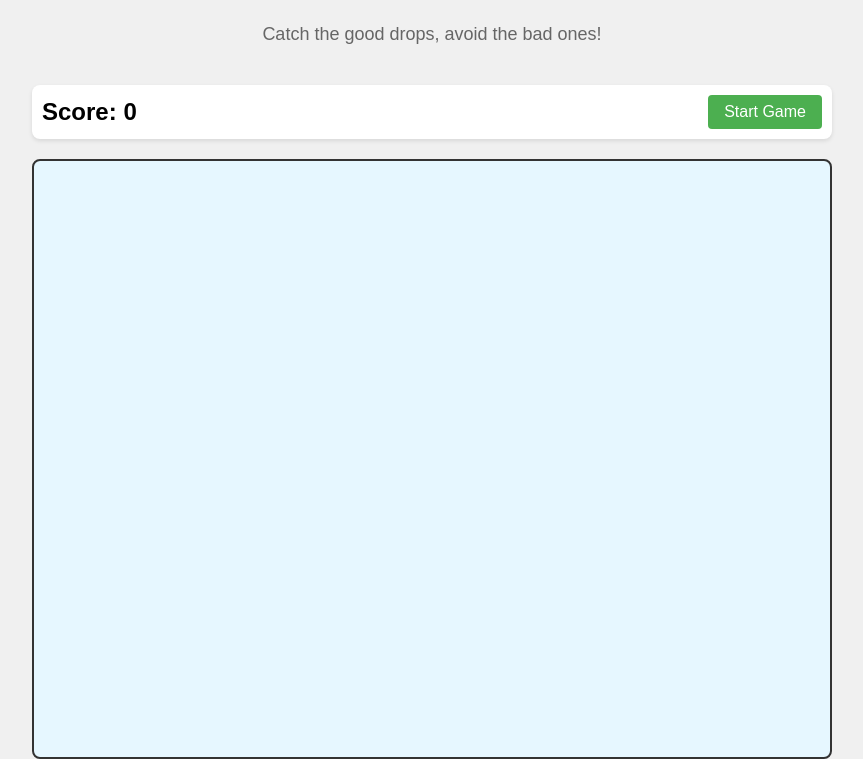
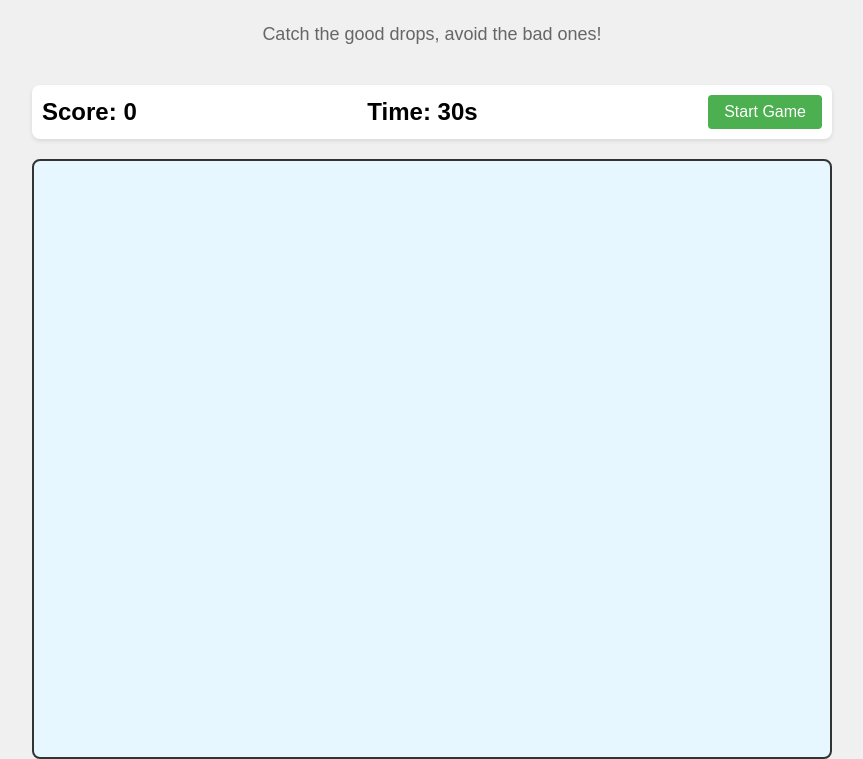
Before and after one commit to zhsherry99/05-cw-game-water-drop, a plain HTML site: page index.html in a window 1280 px wide. Shown: the part 56-815 px from the top of the page, without its empty margins (208-1071 px from the left). Drawn offline with Linux system fonts and the light colour scheme.

Commit message:
Add time placeholder

```diff
--- a/index.html
+++ b/index.html
@@ -12,6 +12,7 @@
         <p class="game-tagline">Catch the good drops, avoid the bad ones!</p>
         <div class="score-panel">
             <div class="score">Score: <span id="score">0</span></div>
+            <div class="timer">Time: <span id="time">30</span>s</div>
             <button id="start-btn">Start Game</button>
         </div>
 
--- a/styles.css
+++ b/styles.css
@@ -49,6 +49,12 @@ body {
     background-color: #fff;
     border-radius: 8px;
     box-shadow: 0 2px 4px rgba(0,0,0,0.1);
+}
+
+.timer {
+    flex: 0 1 auto;
+    font-size: 24px;
+    font-weight: bold;
 }
 
 #game-container {
```
